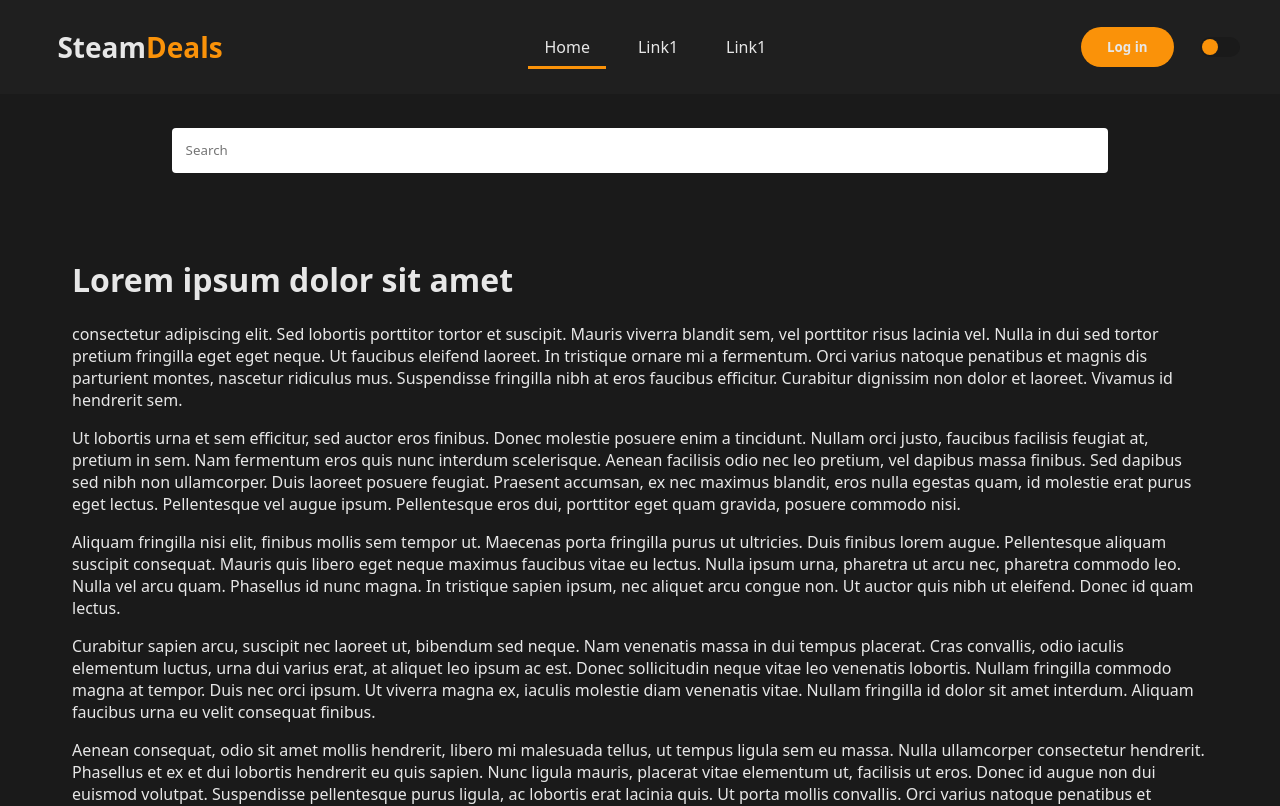
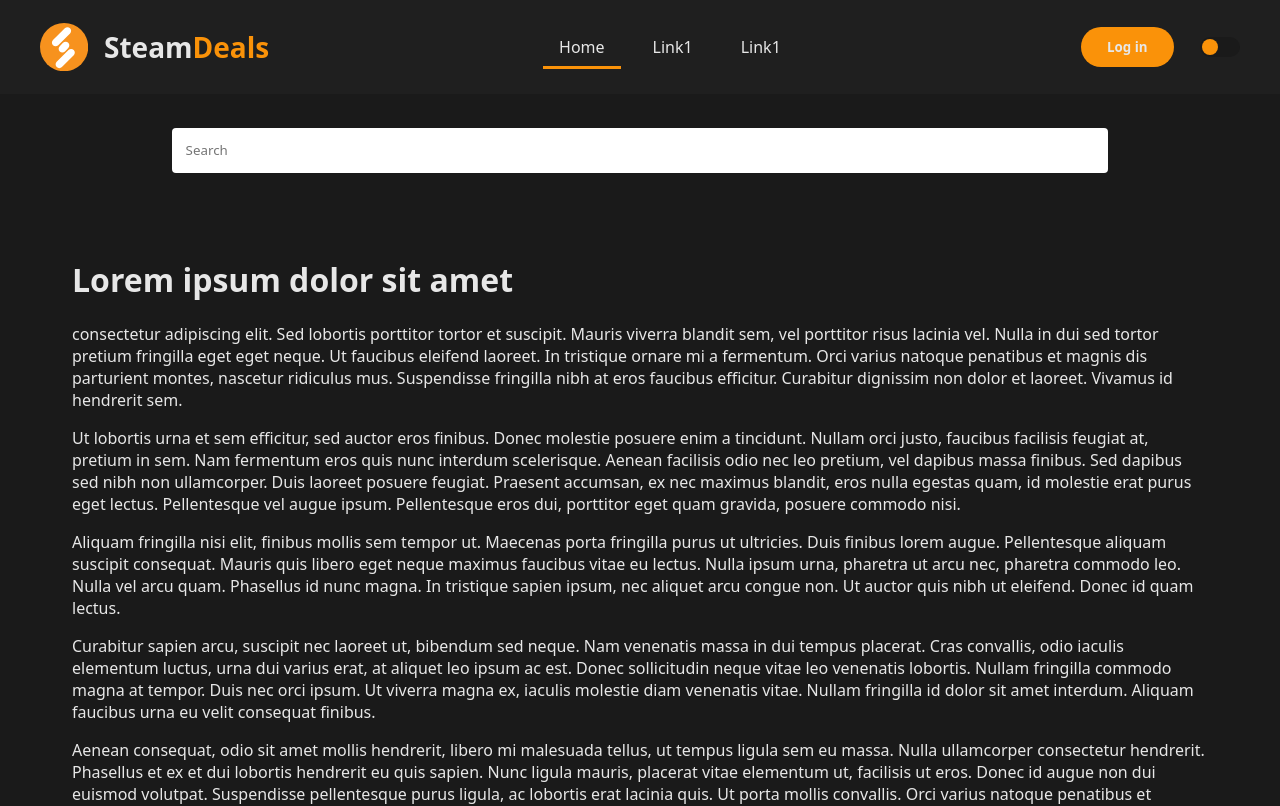
Before and after one commit to Avsterx9/steam-deals, an Angular app: page / in a window 1280 px wide. Shown: the top 806 px of the page. Built offline with nearby package versions, Linux system fonts and the light colour scheme; no server answers.

Commit message:
Add official logo and apply it in navbar menu

```diff
--- a/src/app/navbar/navbar.component.html
+++ b/src/app/navbar/navbar.component.html
@@ -1,6 +1,7 @@
 <nav>
   <div class="nav-container">
     <div class="header-logo">
+      <img class="logo" src="assets/steam_deals_logo.svg" />
       <h1 class="logo-first">Steam</h1>
       <h1 class="logo-second">Deals</h1>
     </div>
--- a/src/app/navbar/navbar.component.sass
+++ b/src/app/navbar/navbar.component.sass
@@ -32,12 +32,21 @@ h1
   font-weight: 900
 
 .header-logo
-  margin: auto
+  margin-top: auto
+  margin-bottom: auto
   display: flex
 
+.logo
+  margin-right: 1em
+  width: 3rem
+  height: 3rem
+
+.logo-first
+  margin: auto
+
 .logo-second
+  margin: auto
   color: var(--primary-color)
-
 
 .menu
   display: flex
```
Also changed, not shown: src/assets/steam_deals_logo.svg (added).
